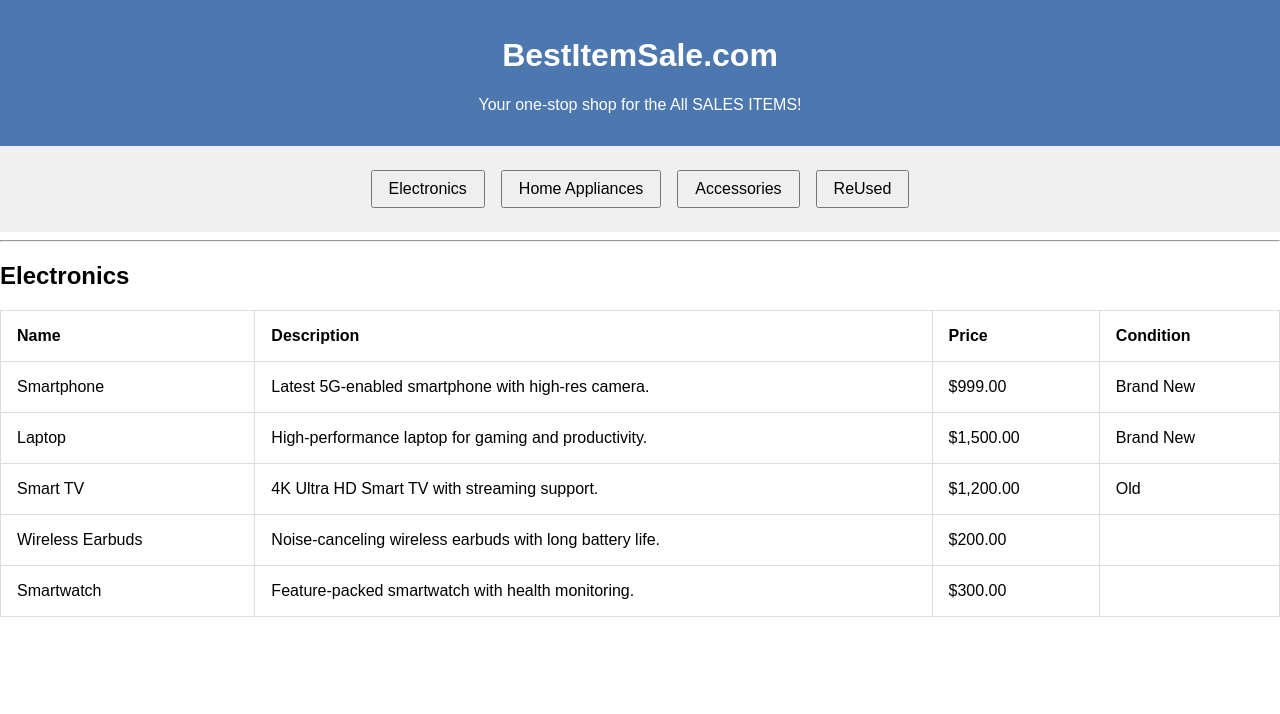
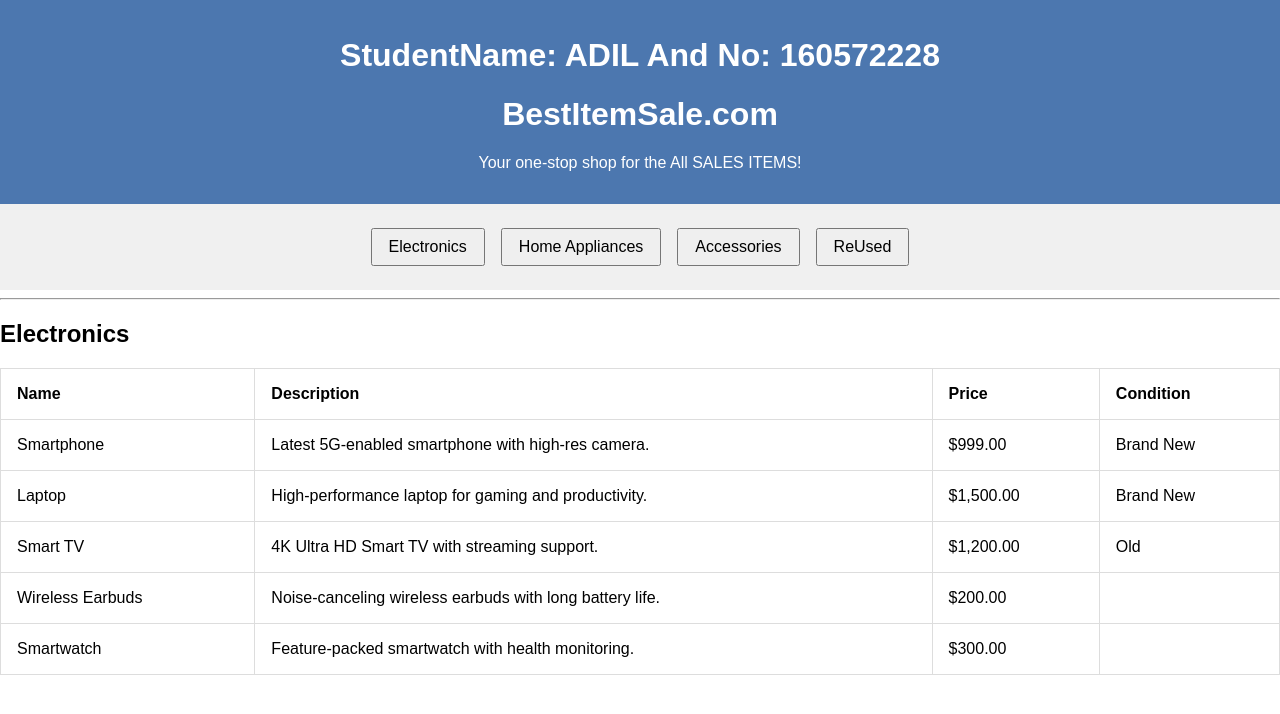
Before and after one commit to patel-adil/assignment-4, a website: page src/index.html in a window 1280 px wide. Drawn offline with Linux system fonts and the light colour scheme.

Commit message:
newchanges

```diff
--- a/src/index.html
+++ b/src/index.html
@@ -8,6 +8,7 @@
 </head>
 <body>
   <header>
+    <h1>StudentName: ADIL And No: 160572228</h1>
     <h1>BestItemSale.com</h1>
     <p>Your one-stop shop for the All SALES ITEMS!</p>
   </header>
```
